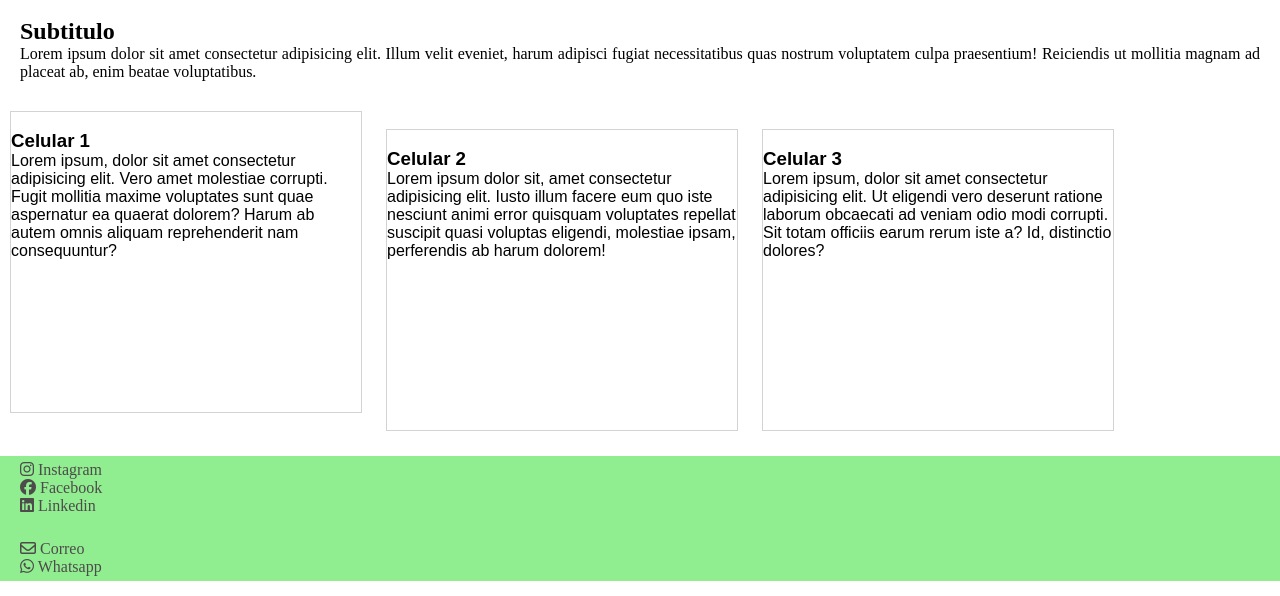
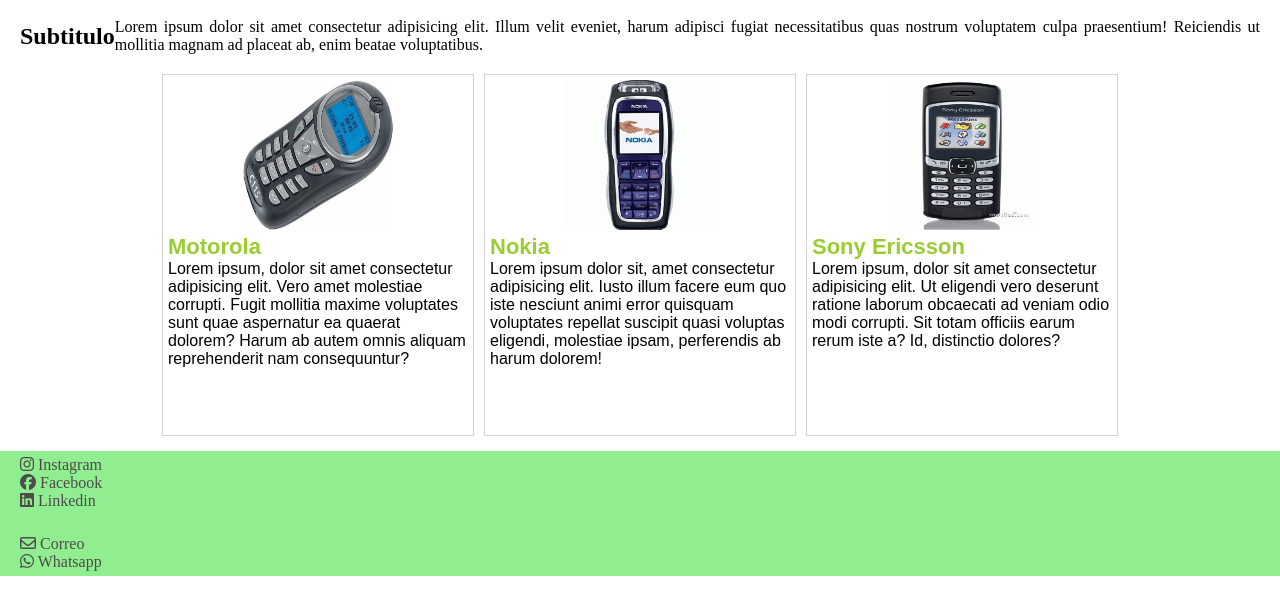
Before and after one commit to JulianPoltro/clase-13, a plain HTML site: page index.html in a window 1280 px wide. Shown: the part 302-898 px from the top of the page. Drawn offline with Linux system fonts and the light colour scheme.

Commit message:
cambios en cards con flex

```diff
--- a/css/styles.css
+++ b/css/styles.css
@@ -24,19 +24,43 @@
     border-radius: 5px;
 }
 .subtitulo{
+    display: flex;
     align-items: center;
     text-align: justify;
     margin: 20px;
 }
 
+.contenedor-cards{
+    display: flex;
+    flex-direction: row;
+    justify-content: center;
+    align-items: center;
+    gap: 10px;
+}
 .card {
-    display: inline-block;
-    width: 350px;
-    height: 300px;
-    margin: 10px;
+    width: 300px;
+    height: 350px;
     border: 1px solid lightgray;
+    padding: 5px;
     font-family: Arial, Helvetica, sans-serif;
+    text-align: center;
+    overflow: hidden;
 }
+.card img{
+    width: 150px;
+    height: 150px;
+}
+.card h3{
+    color: yellowgreen;
+    text-align: start;
+    font-size: 22px;
+}
+.card p{
+    text-align: start;
+    font-size: 16px;
+}
+
+
 .footer-link {
     background-color: lightgreen;
 }
--- a/index.html
+++ b/index.html
@@ -32,24 +32,24 @@
                 enim beatae voluptatibus.</p>
         </section>
 
-        <section>
+        <section class="contenedor-cards">
             <div class="card">
-                <img src="" alt="">
-                <h3>Celular 1</h3>
+                <img src="./assets/img/c115.jpg" alt="motorola c115">
+                <h3>Motorola</h3>
                 <p>Lorem ipsum, dolor sit amet consectetur adipisicing elit. Vero amet molestiae corrupti. Fugit
                     mollitia maxime voluptates sunt quae aspernatur ea quaerat dolorem? Harum ab autem omnis aliquam
                     reprehenderit nam consequuntur?</p>
             </div>
             <div class="card">
-                <img src="" alt="">
-                <h3>Celular 2</h3>
+                <img src="./assets/img/3220.jpg" alt="Nokia 3220">
+                <h3>Nokia</h3>
                 <p>Lorem ipsum dolor sit, amet consectetur adipisicing elit. Iusto illum facere eum quo iste nesciunt
                     animi error quisquam voluptates repellat suscipit quasi voluptas eligendi, molestiae ipsam,
                     perferendis ab harum dolorem!</p>
             </div>
             <div class="card">
-                <img src="" alt="">
-                <h3>Celular 3</h3>
+                <img src="./assets/img/t290.jpg" alt="Sony Ericsson t290">
+                <h3>Sony Ericsson</h3>
                 <p>Lorem ipsum, dolor sit amet consectetur adipisicing elit. Ut eligendi vero deserunt ratione laborum
                     obcaecati ad veniam odio modi corrupti. Sit totam officiis earum rerum iste a? Id, distinctio
                     dolores?</p>
```
Also changed, not shown: assets/img/3220.jpg (added), assets/img/c115.jpg (added), assets/img/t290.jpg (added).
